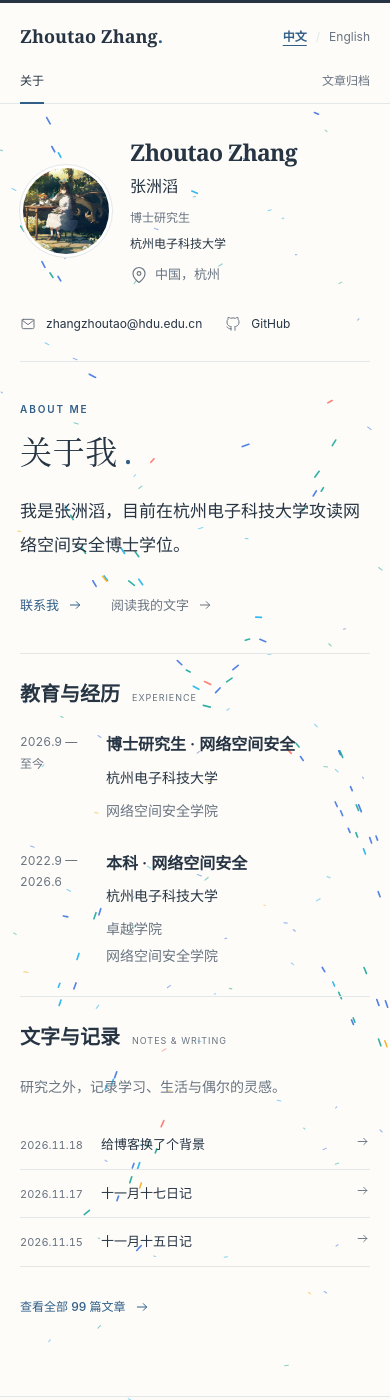
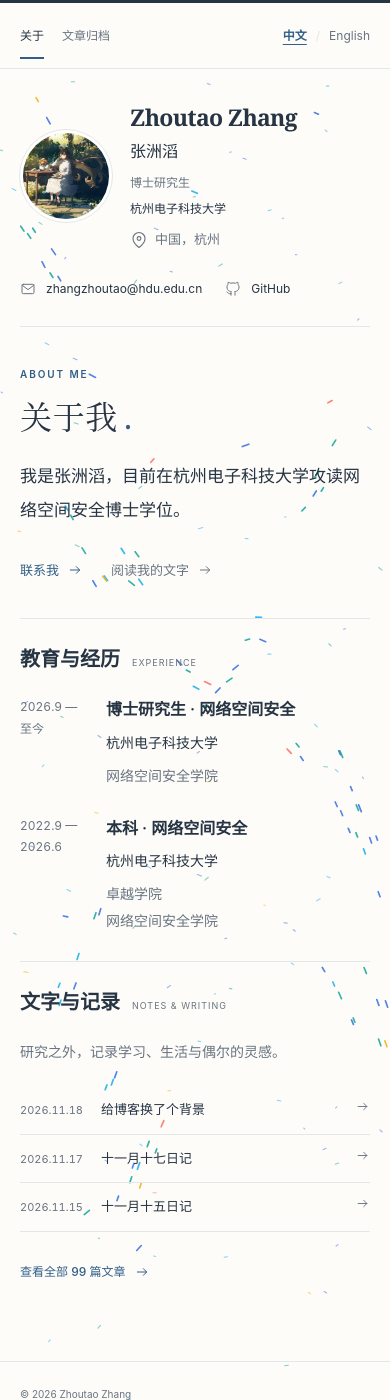
Before and after one commit to DuneArrakis/DuneArrakis.github.io, a Jekyll site: the page built from index.html, in a window 390 px wide and 1400 px high. Built offline with Jekyll 4.4.1, drawn with Linux system fonts in a browser that asks for light colours.

Commit message:
auto commit

```diff
--- a/_layouts/default.html
+++ b/_layouts/default.html
@@ -31,7 +31,9 @@
   <a class="skip-link" href="#main-content">{{ t.skip }}</a>
   <header class="site-header">
     <div class="header-inner">
+      {% unless page.home %}
       <a class="site-brand" href="{{ t.home_url | relative_url }}">{{ profile.name | escape }}<span class="brand-dot">.</span></a>
+      {% endunless %}
       <nav class="site-nav" aria-label="{{ t.main_nav }}">
         <a href="{{ t.home_url | relative_url }}" {% if page.home %}aria-current="page"{% endif %}>{{ t.about_nav }}</a>
         {% if localized_academic.research.size > 0 %}<a href="{{ t.home_url | append: '#research' | relative_url }}">{{ t.research_nav }}</a>{% endif %}
--- a/assets/css/academic.css
+++ b/assets/css/academic.css
@@ -232,6 +232,9 @@ main { min-width: 0; overflow-wrap: anywhere; }
   .site-nav { gap: 20px; }
 }
 @media (max-width: 900px) {
+  .is-home .header-inner { display: flex; flex-wrap: wrap; gap: 0 16px; padding-block: 0; }
+  .is-home .site-nav { width: auto; flex-wrap: wrap; }
+  .is-home .language-switch { margin-inline-start: auto; }
   .header-inner { display: grid; grid-template-columns: minmax(0, 1fr) auto; gap: 0 16px; padding-top: 12px; }
   .site-brand { grid-column: 1; grid-row: 1; }
   .language-switch { grid-column: 2; grid-row: 1; }
```
